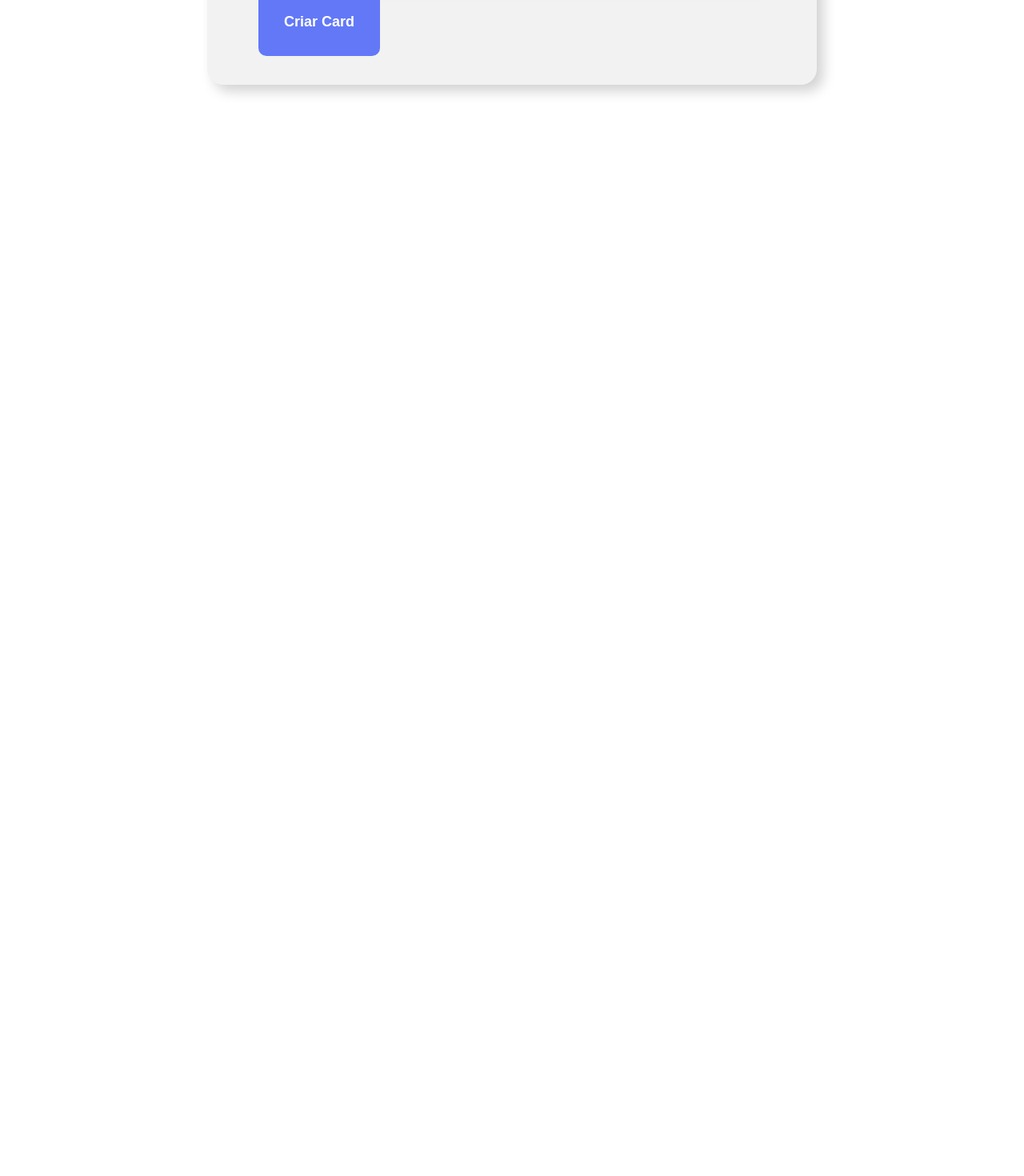
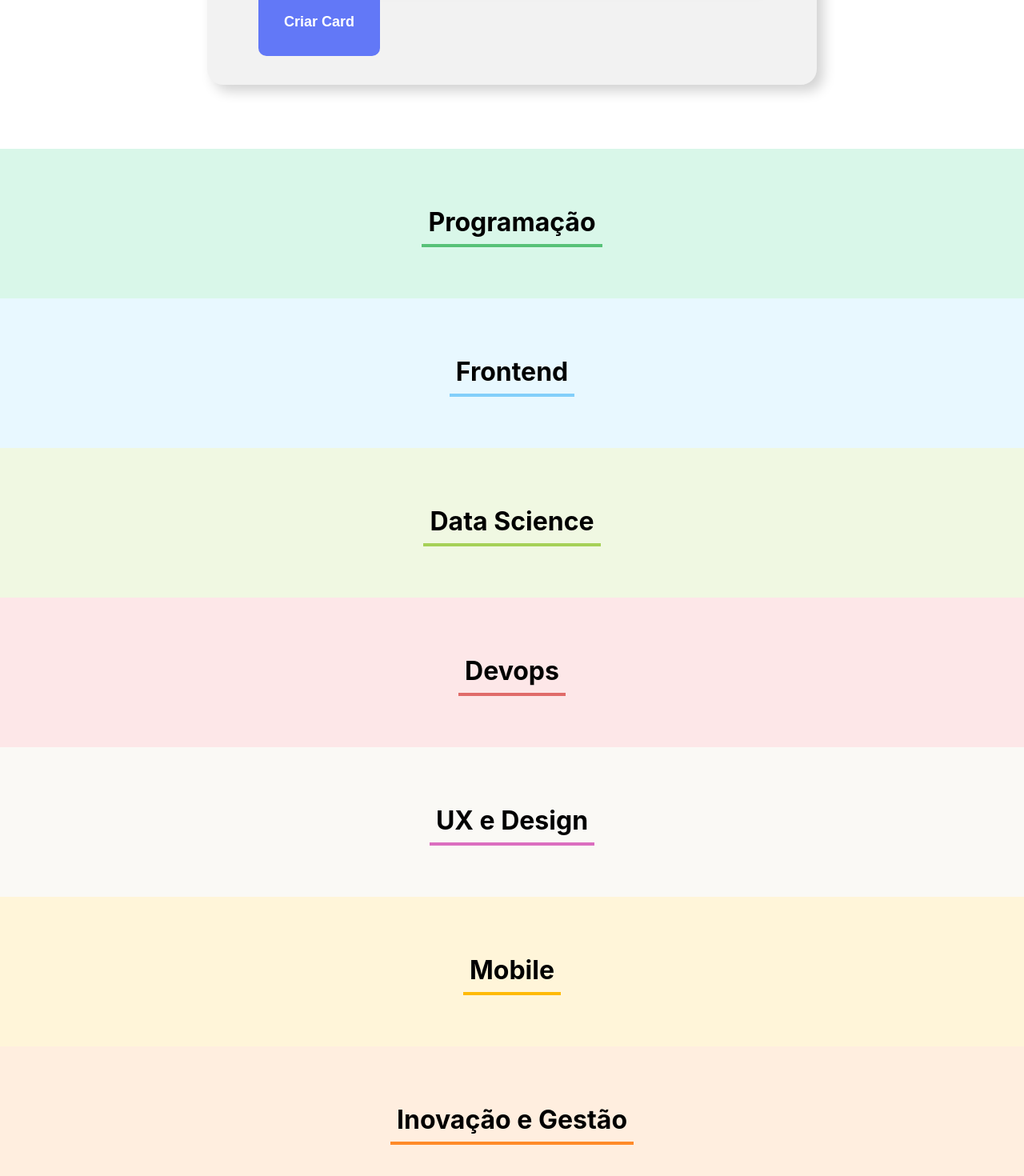
Before and after one commit to DaveSongnata/organo, a React (Create React App) app: page / in a window 1280 px wide. Shown: the part 941-2411 px from the top of the page at 80% size. Before the commit the page ends 1127 px from the top, so only its background shows below. Built offline with nearby package versions, Linux system fonts and the light colour scheme.

Commit message:
fix: removing hard coded 'times'

```diff
--- a/src/App.js
+++ b/src/App.js
@@ -1,8 +1,44 @@
 import { useState } from 'react';
 import Banner from './components/Banner';
 import Formulario from './components/Formulario';
+import Time from './components/Time';
 
 function App() {
+
+
+const times = [
+
+  {
+    nome: 'Programação' ,
+    corPrimaria: '#57c278',
+    corSecundaria: '#D9F7E9'
+  },{
+    nome: 'Frontend' ,
+    corPrimaria: '#82cffa' ,
+    corSecundaria: '#e8f8ff'
+  },{
+    nome: 'Data Science' ,
+    corPrimaria: '#a6d157' ,
+    corSecundaria: '#f0f8e2'
+  },{
+    nome: 'Devops' ,
+    corPrimaria: '#e06b69' ,
+    corSecundaria: '#fde7e8'
+  },{
+    nome: 'UX e Design' ,
+    corPrimaria: '#db6ebf' ,
+    corSecundaria: '#faf9f5'
+  },{
+    nome: 'Mobile' ,
+    corPrimaria: '#ffba05' ,
+    corSecundaria: '#fff5d9'
+  },{
+    nome: 'Inovação e Gestão' ,
+    corPrimaria: '#ff8a29' ,
+    corSecundaria: '#ffeedf'
+  }
+]
+
 
   const [colaboradores, setColaboradores] = useState([])
 
@@ -15,7 +51,11 @@ function App() {
 
     <div className="App">
             <Banner/>
-            <Formulario aoNovoColabAdded={aoNovoColabAdded} />
+            <Formulario  aoNovoColabAdded={aoNovoColabAdded} times = {times.map(time => time.nome)} />
+
+
+           {times.map (time => <Time key = {time.nome} nome={time.nome} corPrimaria = {time.corPrimaria} corSecundaria = {time.corSecundaria}/>)}
+
 
 
     </div>
--- a/src/components/Formulario/index.js
+++ b/src/components/Formulario/index.js
@@ -5,15 +5,6 @@ import './Formulario.css'
 import { useState } from 'react'
 const Formulario = (props) => {
 
-
-    const times = [
-            'Programação',
-            'Front-end',
-            'Data-Science',
-            'UX e Design',
-            'Mobile',
-            'Inovação e Gestão',
-        ]
 
         const [nome, setNome] = useState('')
         const [cargo, setCargo] = useState('')
@@ -40,7 +31,7 @@ const Formulario = (props) => {
                 <CampoTexto label="Nome" placeholder="Digite seu Nome... " aoAlterado = {value => setNome(value)} value = {nome} />
                 <CampoTexto label="Cargo" placeholder="Digite seu Cargo..." aoAlterado = {value => setCargo(value)} value = {cargo}/>
                 <CampoTexto label="Imagem" placeholder="Digite o endereço da imagem" value = {imagem} aoAlterado = {value =>setImagem(value)}/>
-                <ListaSuspensa label = "Time" itens = {times} value = {time} aoAlterado = {value => setTime(value)}/>
+                <ListaSuspensa label = "Time" itens = {props.times} value = {time} aoAlterado = {value => setTime(value)}/>
                 <Botao texto = "Criar Card"/>
             </form>
         </section>
--- /dev/null
+++ b/src/components/Time/Time.css
@@ -0,0 +1,15 @@
+.time {
+    text-align: center;
+    padding: 32px;
+
+
+}
+
+.time h3 {
+
+    font-size: 32px;
+    border-bottom: 4px solid;
+    display: inline-block;
+    padding: 8px;
+
+}
--- /dev/null
+++ b/src/components/Time/index.js
@@ -0,0 +1,19 @@
+import './Time.css'
+
+
+const Time = (props) => {
+    const csd = { backgroundColor: props.corSecundaria }
+    const cpm = { borderColor: props.corPrimaria}
+
+    return(
+        <section className = "time" style={csd}>
+            <h3 style={cpm}>{props.nome}</h3>
+
+        </section>
+
+    )
+
+}
+
+
+export default Time
```
